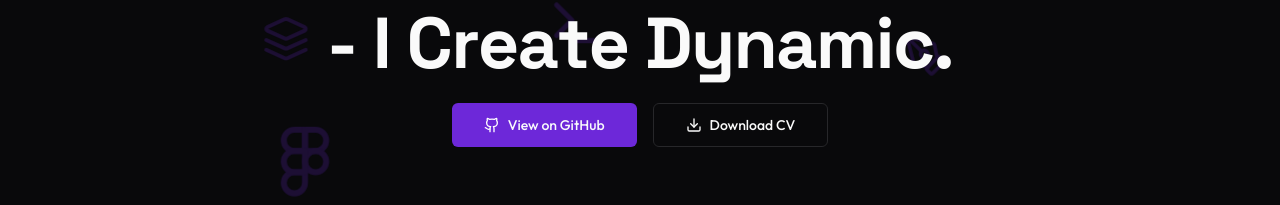
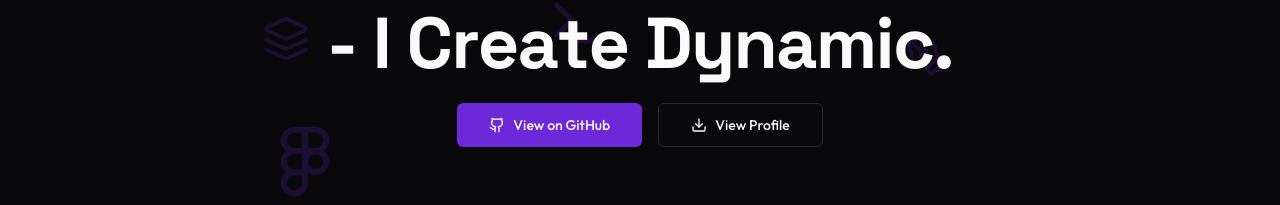
Before and after one commit to shalini-121/my-portfolio, a React (Vite) app: page / in a window 1280 px wide. Shown: the part 395-600 px from the top of the page. Built offline with nearby package versions, Linux system fonts and the light colour scheme.

Commit message:
Temporarily change CV link to GitHub profile until CV link is fixed

```diff
--- a/src/components/Hero.tsx
+++ b/src/components/Hero.tsx
@@ -115,12 +115,12 @@ const Hero = () => {
             asChild
           >
             <a
-              href="https://drive.google.com/file/d/1tEYbaRvcf_7K4rR-tfZxvFz0Itped0Re/view?usp=drive_link"
+              href="https://github.com/shalini-121"
               target="_blank"
               rel="noopener noreferrer"
             >
               <Download className="w-5 h-5 group-hover:text-primary" />
-              <span className="relative z-10">Download CV</span>
+              <span className="relative z-10">View Profile</span>
             </a>
           </Button>
         </div>
```
